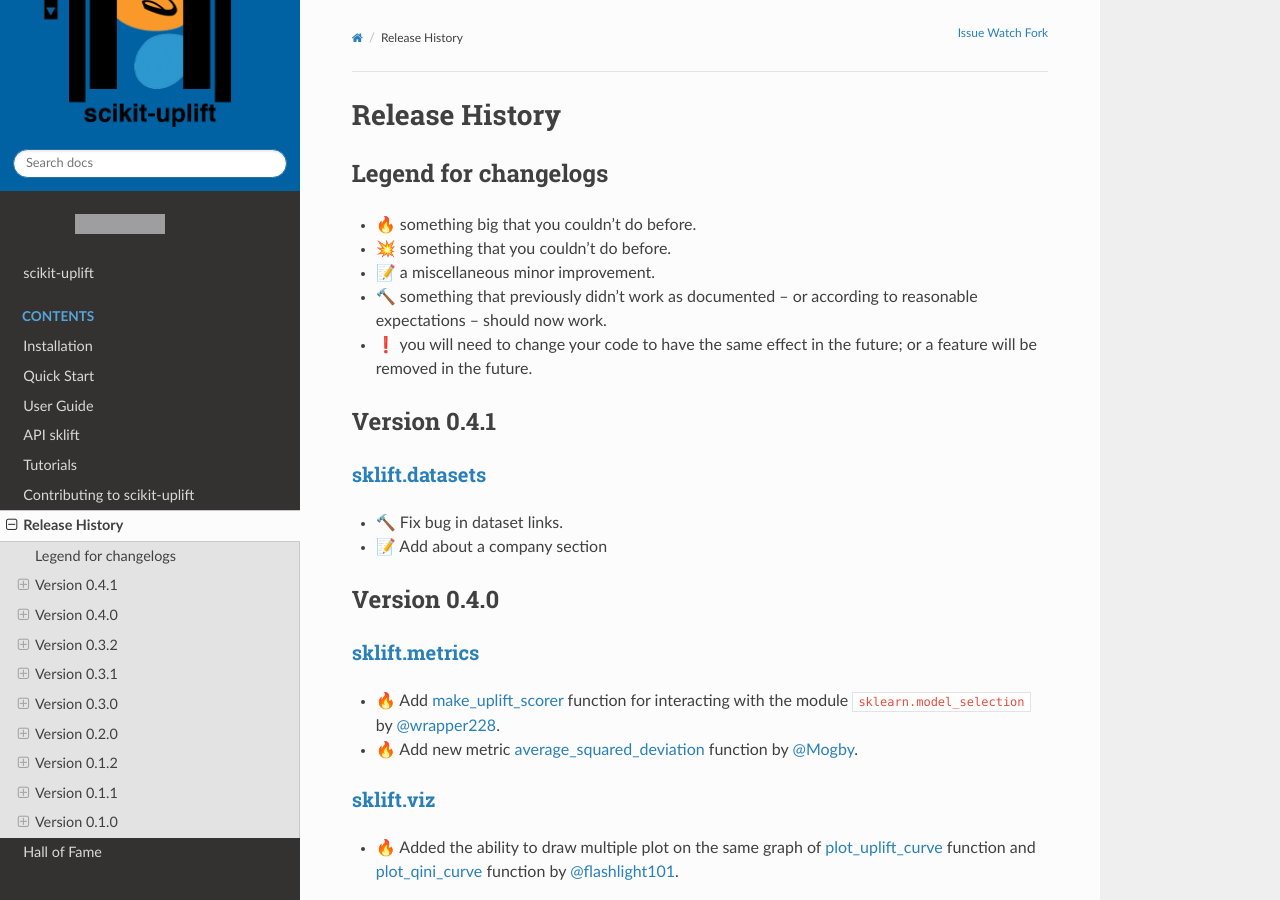
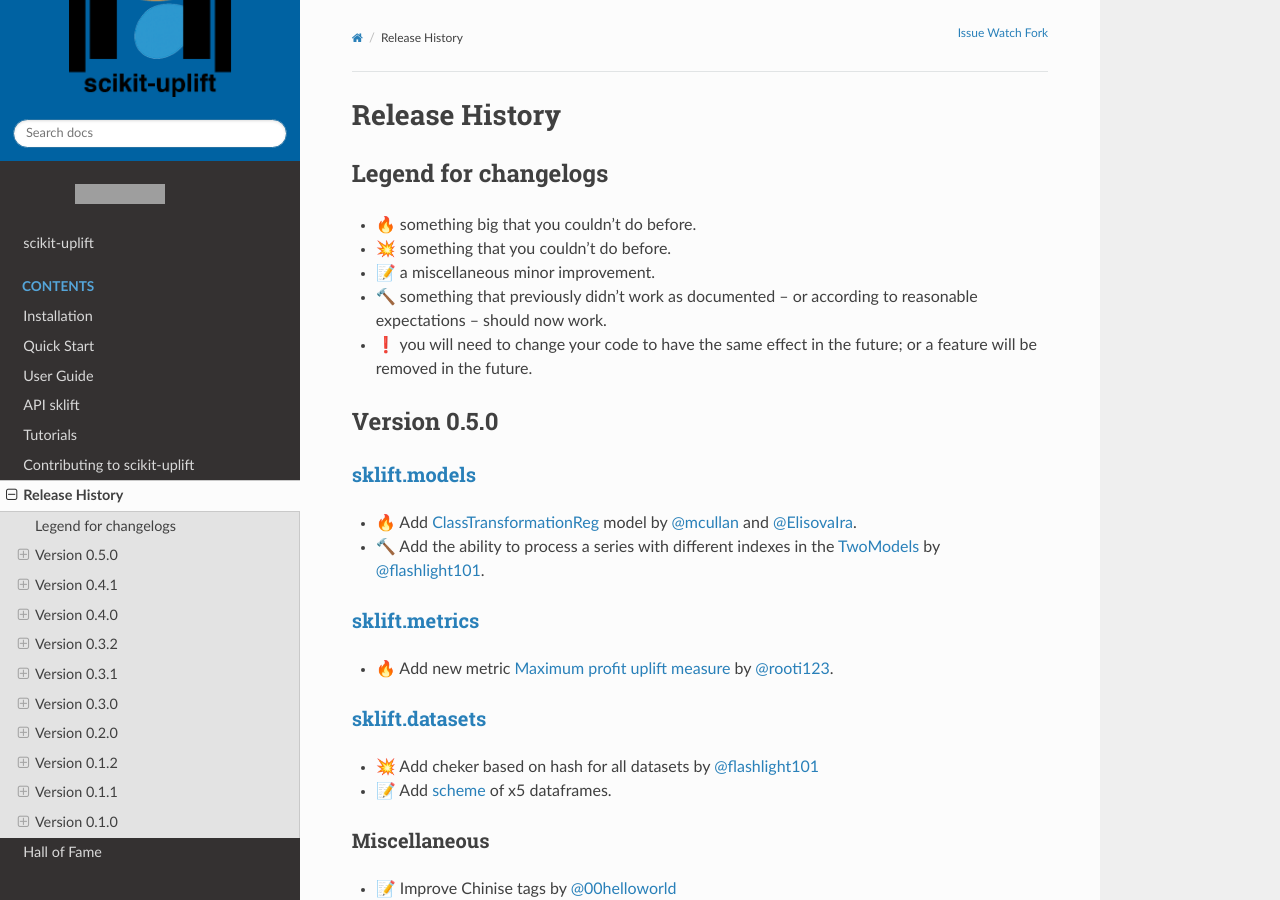
Before and after one commit to maks-sh/scikit-uplift, a Sphinx documentation site: the page built from docs/changelog.md, in a window 1280 px wide and 900 px high. Built offline with Sphinx 7.4.7 and the Read the Docs theme 2.0.0, drawn with Linux system fonts in a browser that asks for light colours; grey boxes are pictures that could not be loaded.

Commit message:
:label: Add changelog

```diff
--- a/docs/changelog.md
+++ b/docs/changelog.md
@@ -8,9 +8,28 @@
 * 🔨 something that previously didn’t work as documented – or according to reasonable expectations – should now work.
 * ❗️ you will need to change your code to have the same effect in the future; or a feature will be removed in the future.
 
+## Version 0.5.0
+
+### [sklift.models](https://www.uplift-modeling.com/en/v0.5.0/api/models/index.html)
+
+* 🔥 Add [ClassTransformationReg](https://www.uplift-modeling.com/en/v0.5.0/api/models.html#sklift.models.models.TwoModels) model by [@mcullan](https://github.com/mcullan) and [@ElisovaIra](https://github.com/ElisovaIra).
+* 🔨 Add the ability to process a series with different indexes in the [TwoModels](https://www.uplift-modeling.com/en/v0.5.0/api/models.html#sklift.models.models.TwoModels) by [@flashlight101](https://github.com/flashlight101).
+
+### [sklift.metrics](https://www.uplift-modeling.com/en/v0.5.0/api/index/metrics.html)
+
+* 🔥 Add new metric [Maximum profit uplift measure](https://www.uplift-modeling.com/en/v0.5.0/api/metrics/max_prof_uplift.html) by [@rooti123](https://github.com/rooti123).
+
+### [sklift.datasets](https://www.uplift-modeling.com/en/v0.5.0/api/datasets/index.html)
+
+* 💥 Add cheker based on hash for all datasets by [@flashlight101](https://github.com/flashlight101)
+* 📝 Add [scheme](https://www.uplift-modeling.com/en/v0.5.0/api/datasets/fetch_x5.html) of x5 dataframes.
+
+### Miscellaneous
+* 📝 Improve Chinise tags by [@00helloworld](https://github.com/00helloworld)
+
 ## Version 0.4.1
 
-### [sklift.datasets](https://www.uplift-modeling.com/en/v0.4.0/api/datasets/index.html)
+### [sklift.datasets](https://www.uplift-modeling.com/en/v0.4.1/api/datasets/index.html)
 
 * 🔨 Fix bug in dataset links.
 * 📝 Add about a company section
```
